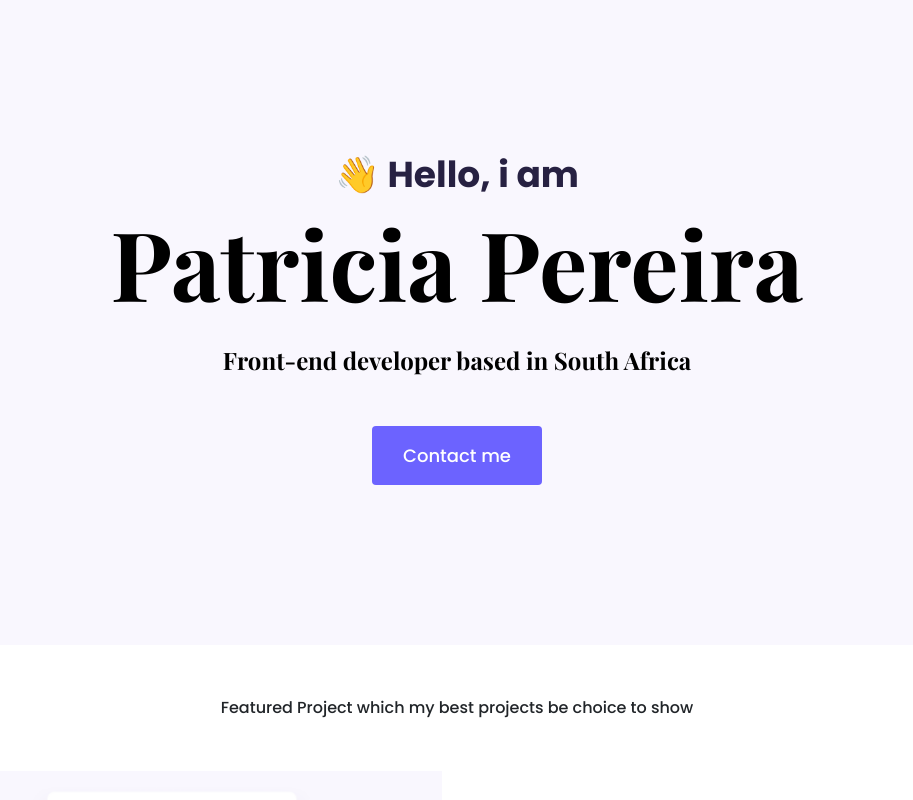
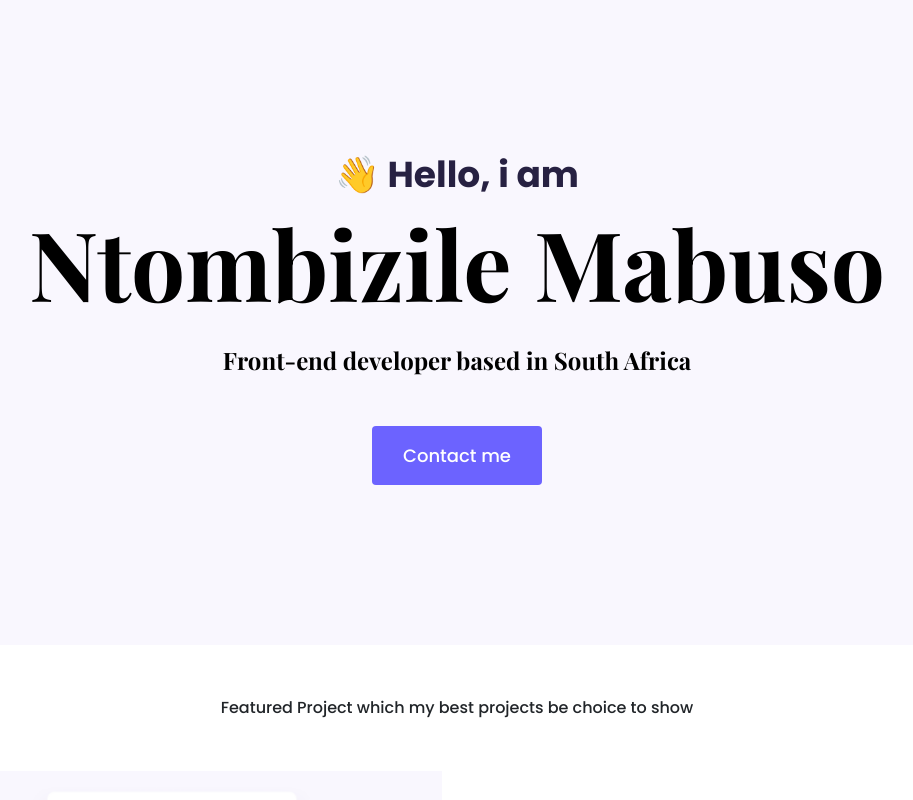
Before and after one commit to Ntombizilee/homepage-hero, a plain HTML site: page index.html in a window 1280 px wide. Shown: the top 800 px of the page, without its empty margins (183-1096 px from the left). Drawn offline with nearby package versions, Linux system fonts and the light colour scheme.

Commit message:
rectified my error

```diff
--- a/index.html
+++ b/index.html
@@ -19,7 +19,7 @@
   <body>
     <div class="hero">
       <p>👋 Hello, i am</p>
-      <h1>Patricia Pereira</h1>
+      <h1>Ntombizile Mabuso</h1>
       <h2 class="mb-5">Front-end developer based in South Africa</h2>
       <div>
         <a href="#" class="btn">Contact me</a>
```
